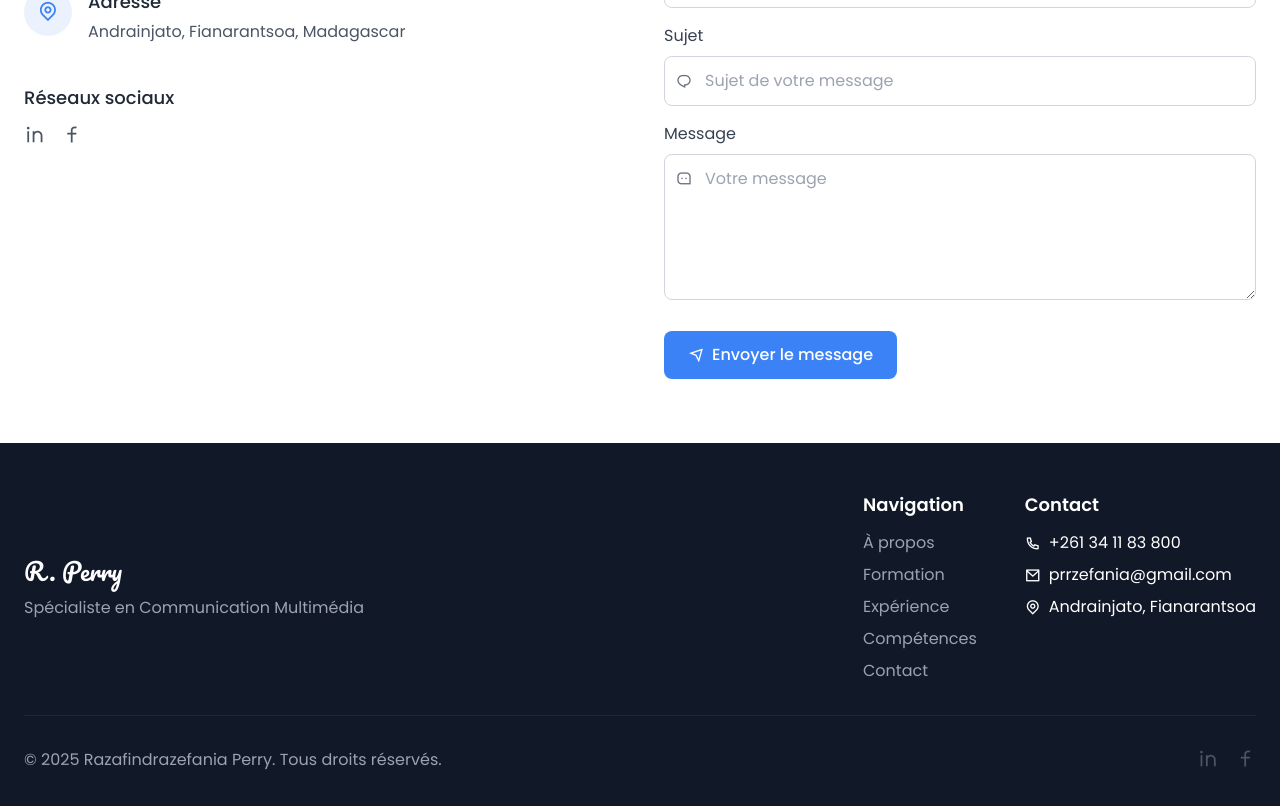
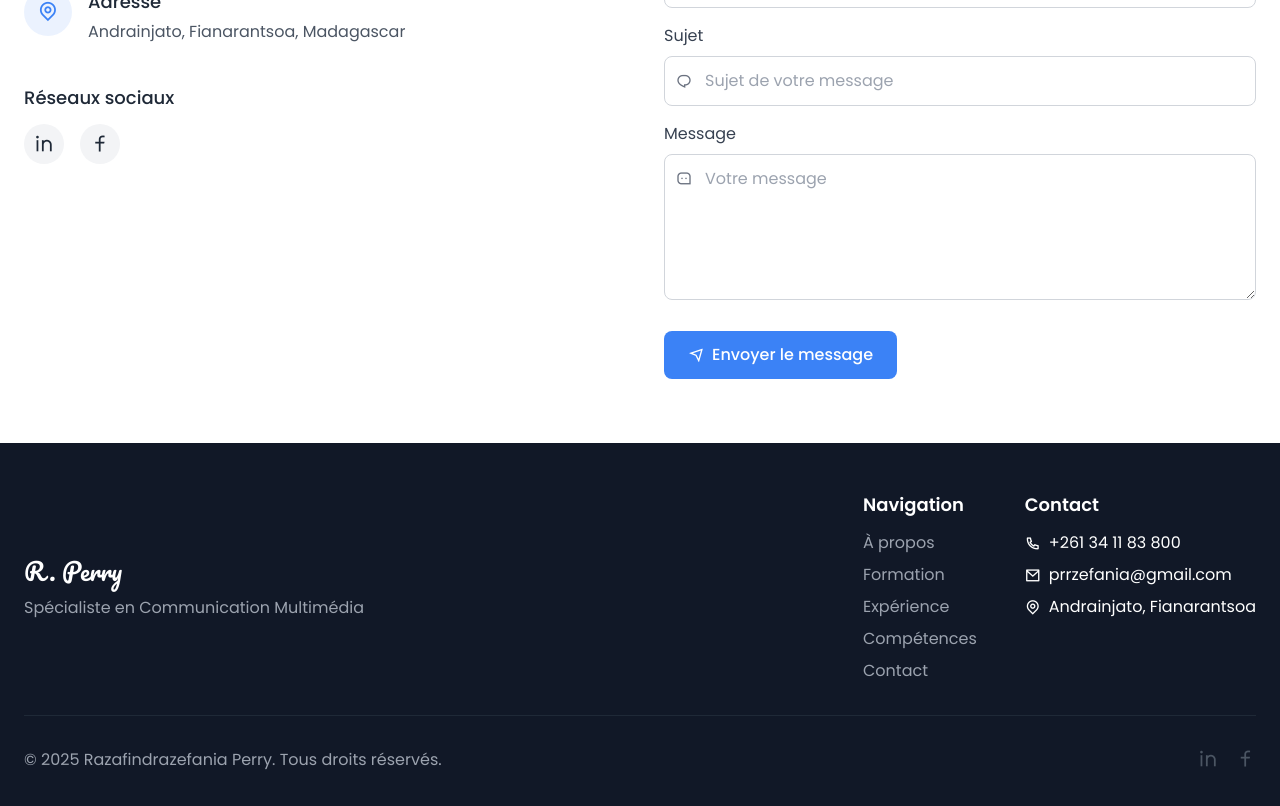
Before and after one commit to razafindrazefaniaperry/razafindrazefania.github.io, a plain HTML site: page index.html in a window 1280 px wide. Shown: the part 5460-6266 px from the top of the page. Drawn offline with nearby package versions, Linux system fonts and the light colour scheme.

Commit message:
Update index.html

```diff
--- a/index.html
+++ b/index.html
@@ -703,10 +703,14 @@ transform: rotate(10deg) scale(1.1);
 <div class="pt-4">
 <h4 class="text-lg font-medium text-gray-800 mb-3">Réseaux sociaux</h4>
 <div class="flex space-x-4">
-<a href="https://www.linkedin.com/in/perry-razafindrazefania-3524b9242/?originalSub…" class="text-gray-600 hover:text-white transition-colors">
+      <a href="https://www.linkedin.com/in/perry-razafindrazefania-3524b9242/"
+         class="flex items-center justify-center w-10 h-10 text-gray-800 hover:text-white bg-gray-100 hover:bg-blue-700 rounded-full transition-colors"
+         aria-label="Voir le profil LinkedIn de Perry Razafindrazefania">
 <i class="ri-linkedin-line ri-lg"></i>
 </a>
-<a href="https://www.facebook.com/pages/Perry-Razafindrazefania/100545556254725/" class="text-gray-600 hover:text-white transition-colors">
+<a href="https://www.facebook.com/pages/Perry-Razafindrazefania/100545556254725/"
+         class="flex items-center justify-center w-10 h-10 text-gray-800 hover:text-white bg-gray-100 hover:bg-blue-600 rounded-full transition-colors"
+         aria-label="Voir la page Facebook de Perry Razafindrazefania">
 <i class="ri-facebook-line ri-lg"></i>
 </a>
 </div>
```
